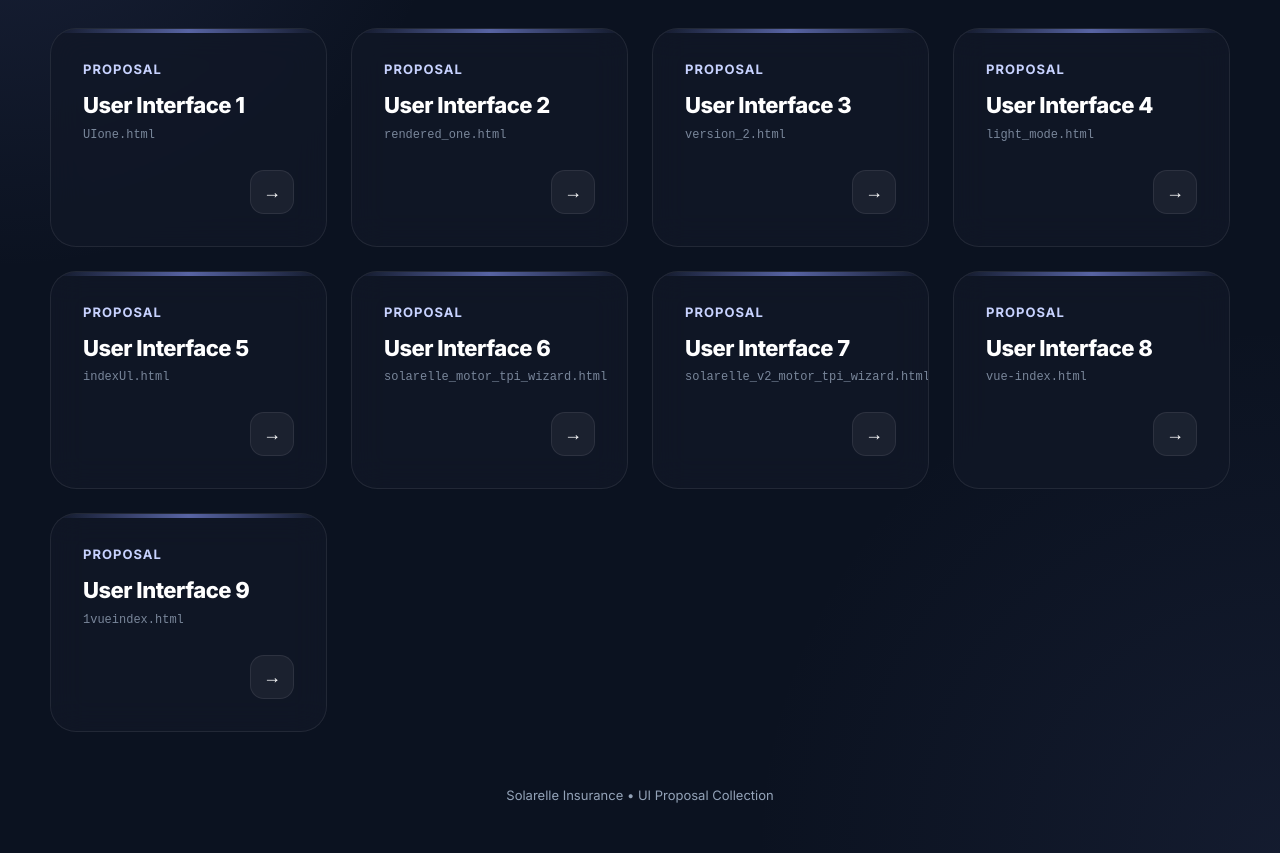
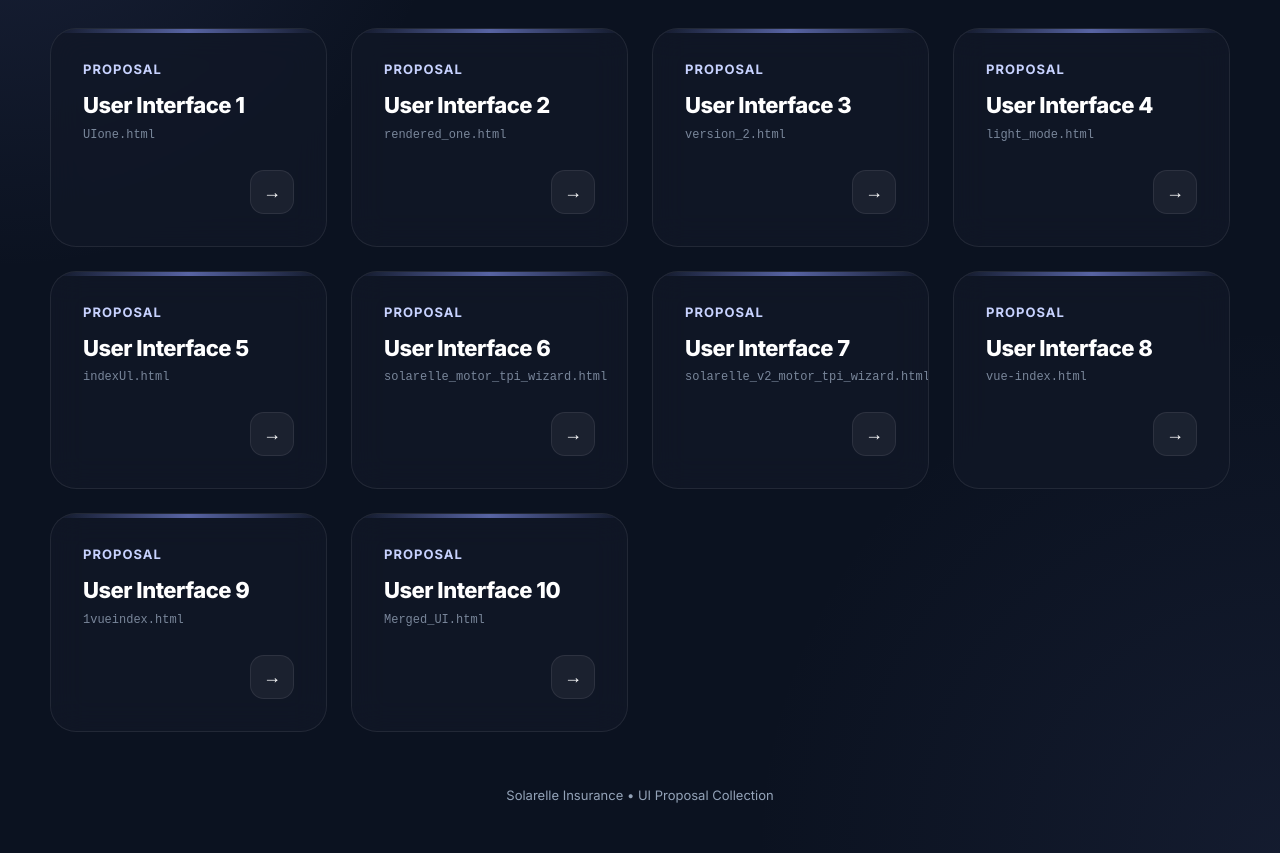
Before and after one commit to dininduranatunga/UI_ideas_motor_portal, a plain HTML site: page index.html in a window 1280 px wide. Shown: the part 194-1047 px from the top of the page. Drawn offline with Linux system fonts and the light colour scheme.

Commit message:
Add link to Merged_UI.html in index.html

```diff
--- a/index.html
+++ b/index.html
@@ -400,6 +400,17 @@ body{
     </a>
 
 
+
+    <a class="card" href="Merged_UI.html">
+        <div>
+            <div class="ui-number">Proposal</div>
+            <div class="title">User Interface 10</div>
+            <div class="subtitle">Merged_UI.html</div>
+        </div>
+        <div class="card-footer"><div class="arrow">→</div></div>
+    </a>
+
+
 </div>
 
 <div class="page-footer">Solarelle Insurance • UI Proposal Collection</div>
```
